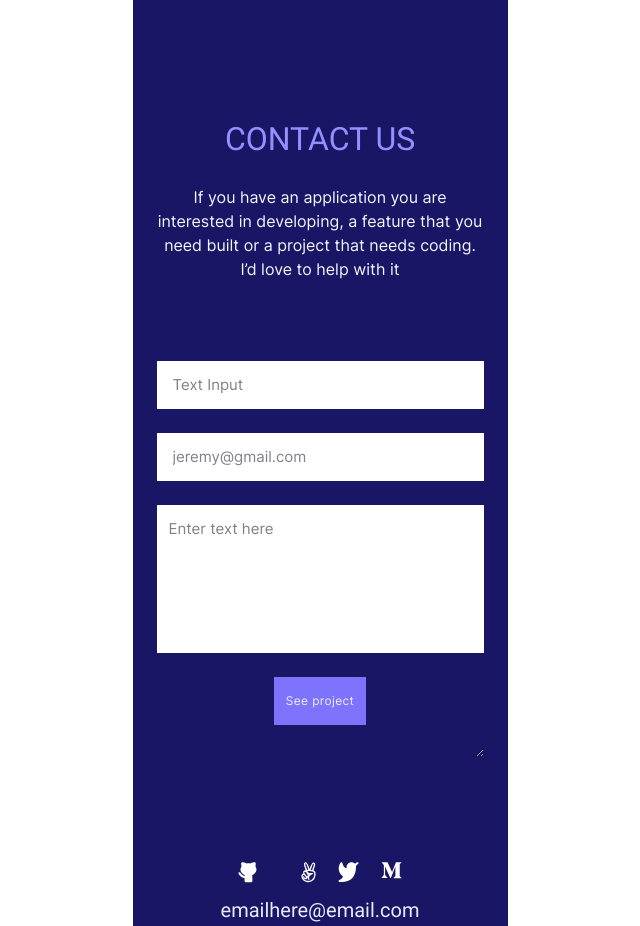
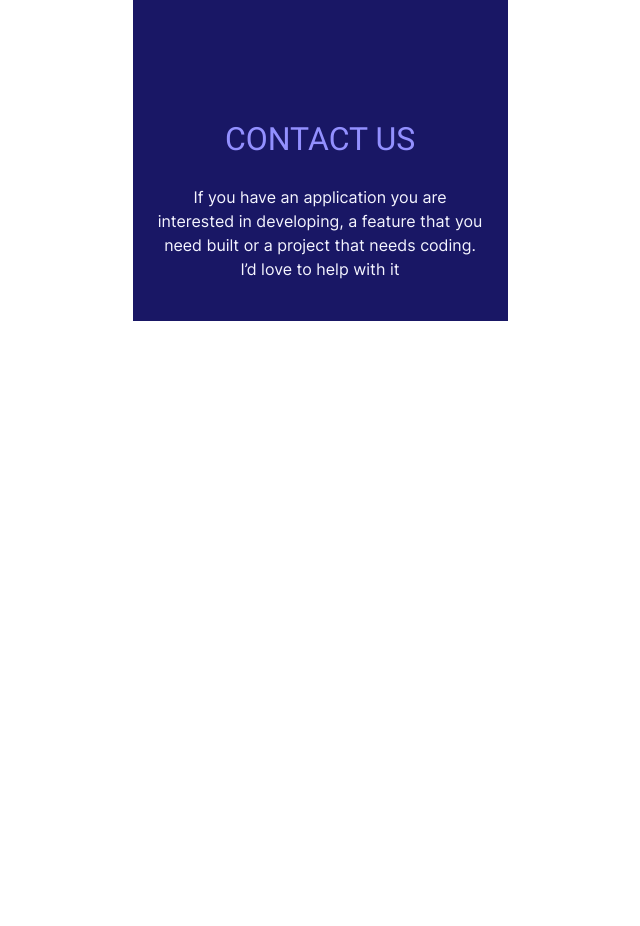
Before and after one commit to AdnanOlarmmi/Personal_Portfolio, a website: page index.html in a window 1280 px wide. Shown: the part 4408-5334 px from the top of the page, without its empty margins (320-960 px from the left). After the commit the page ends 4729 px from the top, so only its background shows below. Drawn offline with Linux system fonts and the light colour scheme.

Commit message:
Revert "completed the styles for the form"

```diff
--- a/index.html
+++ b/index.html
@@ -212,44 +212,6 @@
 						feature that you need built or a project that needs coding. I’d love
 						to help with it
 					</p>
-					<form action="https://formspree.io/f/mbjqvypj" method="post">
-						<div class="input">
-							<input
-								type="text"
-								name="name"
-								placeholder="Text Input"
-								maxlength="30"
-								required
-							/>
-						</div>
-						<div class="input">
-							<input
-								type="email"
-								name="email"
-								placeholder="jeremy@gmail.com"
-								required
-							/>
-						</div>
-						<div class="textarea">
-							<textarea
-								name="comment"
-								placeholder="Enter text here"
-								cols="30"
-								rows="10"
-								maxlength="500"
-								required
-							></textarea>
-						</div>
-						<input type="submit" value="See project" class="seeProject" id="btm-btn" />
-					</form>
-					<ul class="contactsIcon">
-						<li><img src="images/Icons/Vectorgithubicon.svg" alt="" /></li>
-						<li><img src="images/Icons/Grouplinkedinicon.svg" alt="" /></li>
-						<li><img src="images/Icons/Vectorfinger.svg" alt="" /></li>
-						<li><img src="images/Icons/Vectortwittericon.svg" alt="" /></li>
-						<li><img src="images/Icons/VectorMicon.svg" alt="" /></li>
-					</ul>
-					<a href="#" id="email">emailhere@email.com</a>
 				</div>
 			</div>
 		</div>
--- a/styles.css
+++ b/styles.css
@@ -275,9 +275,8 @@ ul {
 .about {
   display: flex;
   flex-direction: column;
+  align-items: center;
   margin-top: 128px;
-  margin-left: 24px;
-  margin-right: 24px;
 }
 
 #about__contactUs {
@@ -285,8 +284,7 @@ ul {
   font-weight: 500;
   font-size: 32px;
   line-height: 44px;
-  margin: 0 auto 24px;
-  text-align: center;
+  margin-bottom: 24px;
 }
 
 #about__needHelp {
@@ -295,62 +293,6 @@ ul {
   font-weight: 400;
   line-height: 24px;
   color: #f5f5ff;
-  margin-bottom: 40px;
+  margin: 0 24px 40px;
   text-align: center;
 }
-
-form {
-  display: flex;
-  flex-direction: column;
-  margin: 40px 0;
-}
-
-.input {
-  display: flex;
-  margin-bottom: 24px;
-  background-color: #fff;
-  height: 48px;
-  width: 100%;
-  align-items: center;
-  padding: 15px 16px;
-  font-size: 2px;
-}
-
-form input,
-form textarea {
-  background: transparent;
-  border: 0;
-  outline: none;
-  font-family: Inter, sans-serif;
-  font-weight: 400;
-  font-size: 15px;
-  line-height: 24px;
-}
-
-.textarea {
-  margin-bottom: 24px;
-  background-color: #fff;
-  height: 148px;
-  width: 100%;
-  padding: 12px;
-  font-size: 2px;
-}
-
-input::placeholder,
-textarea::placeholder {
-  color: #81818c;
-}
-
-#btm-btn {
-  margin: 0 auto 39px;
-}
-
-#email {
-  text-decoration: none;
-  font-style: normal;
-  font-weight: 400;
-  font-size: 20px;
-  line-height: 28px;
-  color: #ebebff;
-  margin: 9px auto 2px;
-}
```
